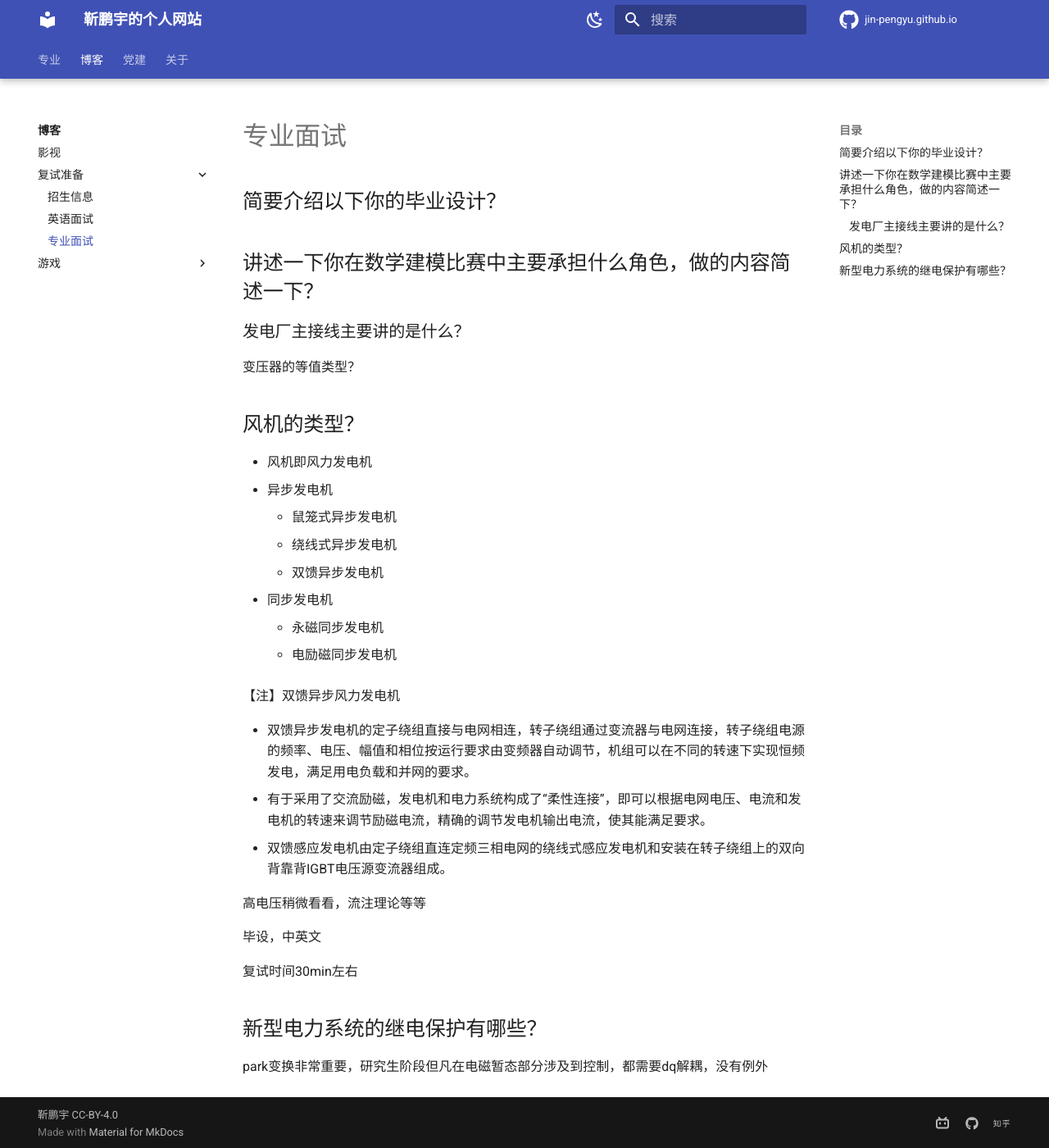
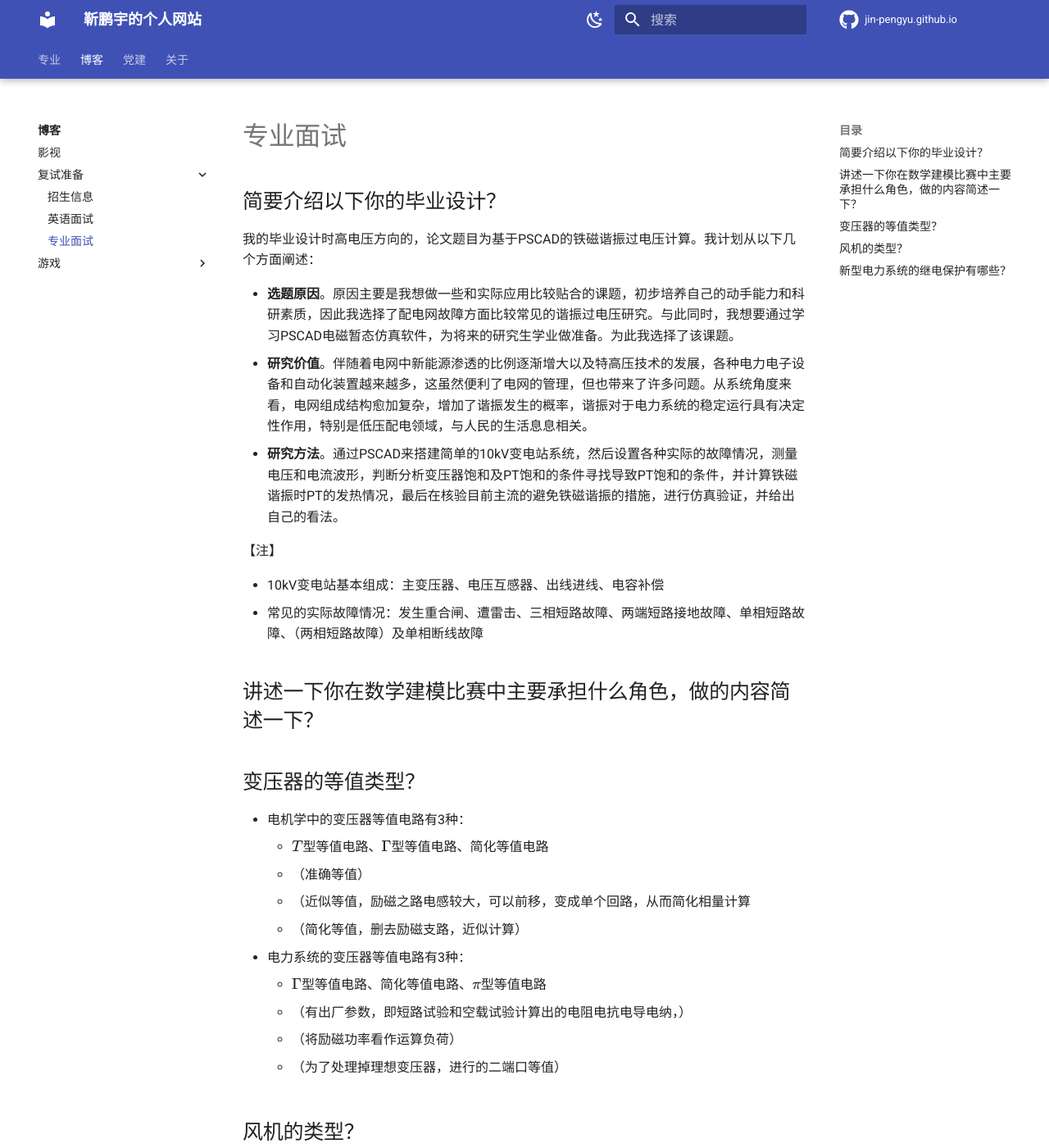
Before and after one commit to Pengyu-Jin/Pengyu-Jin.github.io, an MkDocs documentation site: the page built from docs/blog/pre-interview/major-interview.md, in a window 1280 px wide and 1400 px high. Shown: the whole window at 82% size. Built offline with MkDocs 1.6.1 and Material for MkDocs 9.7.7, drawn with Linux system fonts in a browser that asks for light colours.

Commit message:
change style175

```diff
--- a/docs/blog/pre-interview/major-interview.md
+++ b/docs/blog/pre-interview/major-interview.md
@@ -1,9 +1,33 @@
 ## 简要介绍以下你的毕业设计？
+
+我的毕业设计时高电压方向的，论文题目为基于PSCAD的铁磁谐振过电压计算。我计划从以下几个方面阐述：
+
+- **选题原因**。原因主要是我想做一些和实际应用比较贴合的课题，初步培养自己的动手能力和科研素质，因此我选择了配电网故障方面比较常见的谐振过电压研究。与此同时，我想要通过学习PSCAD电磁暂态仿真软件，为将来的研究生学业做准备。为此我选择了该课题。
+- **研究价值**。伴随着电网中新能源渗透的比例逐渐增大以及特高压技术的发展，各种电力电子设备和自动化装置越来越多，这虽然便利了电网的管理，但也带来了许多问题。从系统角度来看，电网组成结构愈加复杂，增加了谐振发生的概率，谐振对于电力系统的稳定运行具有决定性作用，特别是低压配电领域，与人民的生活息息相关。
+- **研究方法**。通过PSCAD来搭建简单的10kV变电站系统，然后设置各种实际的故障情况，测量电压和电流波形，判断分析变压器饱和及PT饱和的条件寻找导致PT饱和的条件，并计算铁磁谐振时PT的发热情况，最后在核验目前主流的避免铁磁谐振的措施，进行仿真验证，并给出自己的看法。
+
+【注】
+
+- 10kV变电站基本组成：主变压器、电压互感器、出线进线、电容补偿
+- 常见的实际故障情况：发生重合闸、遭雷击、三相短路故障、两端短路接地故障、单相短路故障、（两相短路故障）及单相断线故障
+
+
 ## 讲述一下你在数学建模比赛中主要承担什么角色，做的内容简述一下？
 
-### 发电厂主接线主要讲的是什么？
+## 变压器的等值类型？
 
-变压器的等值类型？
+- 电机学中的变压器等值电路有3种：
+    - $T$型等值电路、$\Gamma$型等值电路、简化等值电路
+    - （准确等值）
+    - （近似等值，励磁之路电感较大，可以前移，变成单个回路，从而简化相量计算
+    - （简化等值，删去励磁支路，近似计算）
+- 电力系统的变压器等值电路有3种：
+    - $\Gamma$型等值电路、简化等值电路、$\pi$型等值电路
+    - （有出厂参数，即短路试验和空载试验计算出的电阻电抗电导电纳，）
+    - （将励磁功率看作运算负荷）
+    - （为了处理掉理想变压器，进行的二端口等值）
+
+
 
 ## 风机的类型？
 - 风机即风力发电机
```
